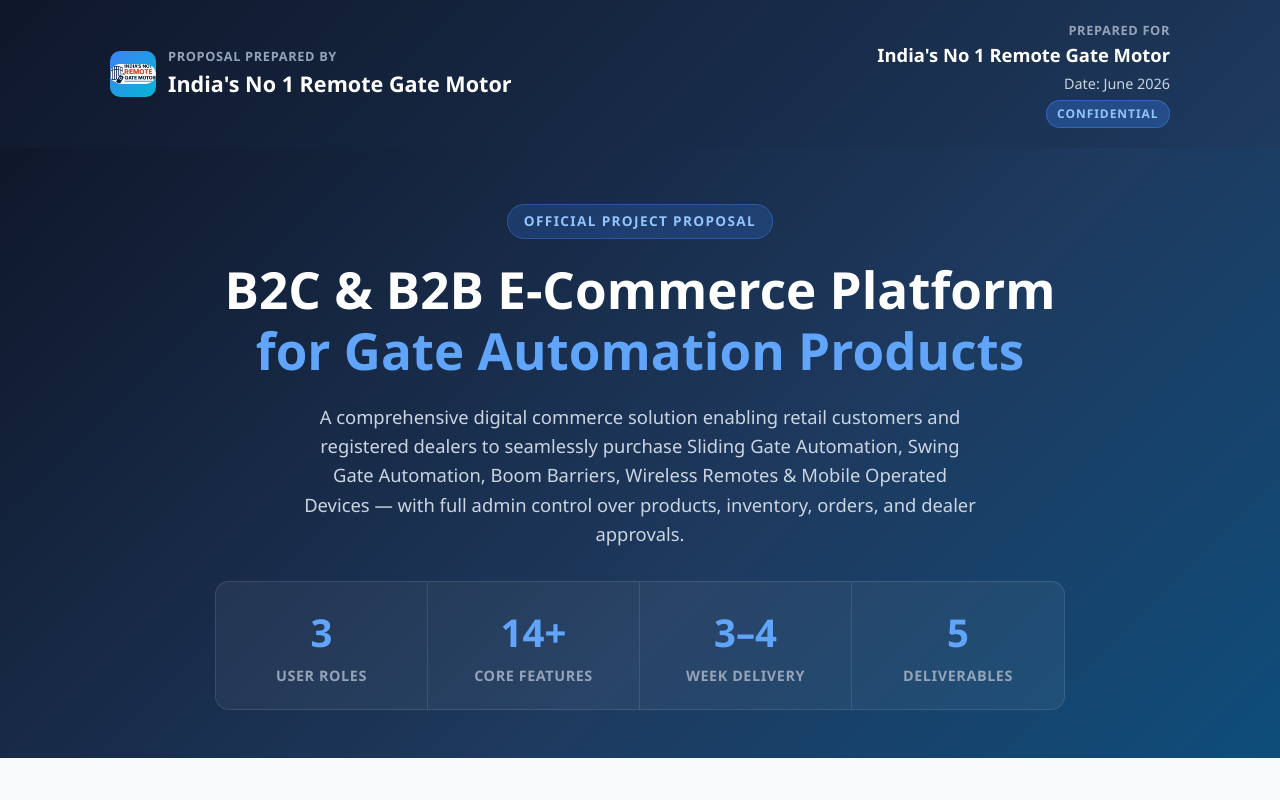
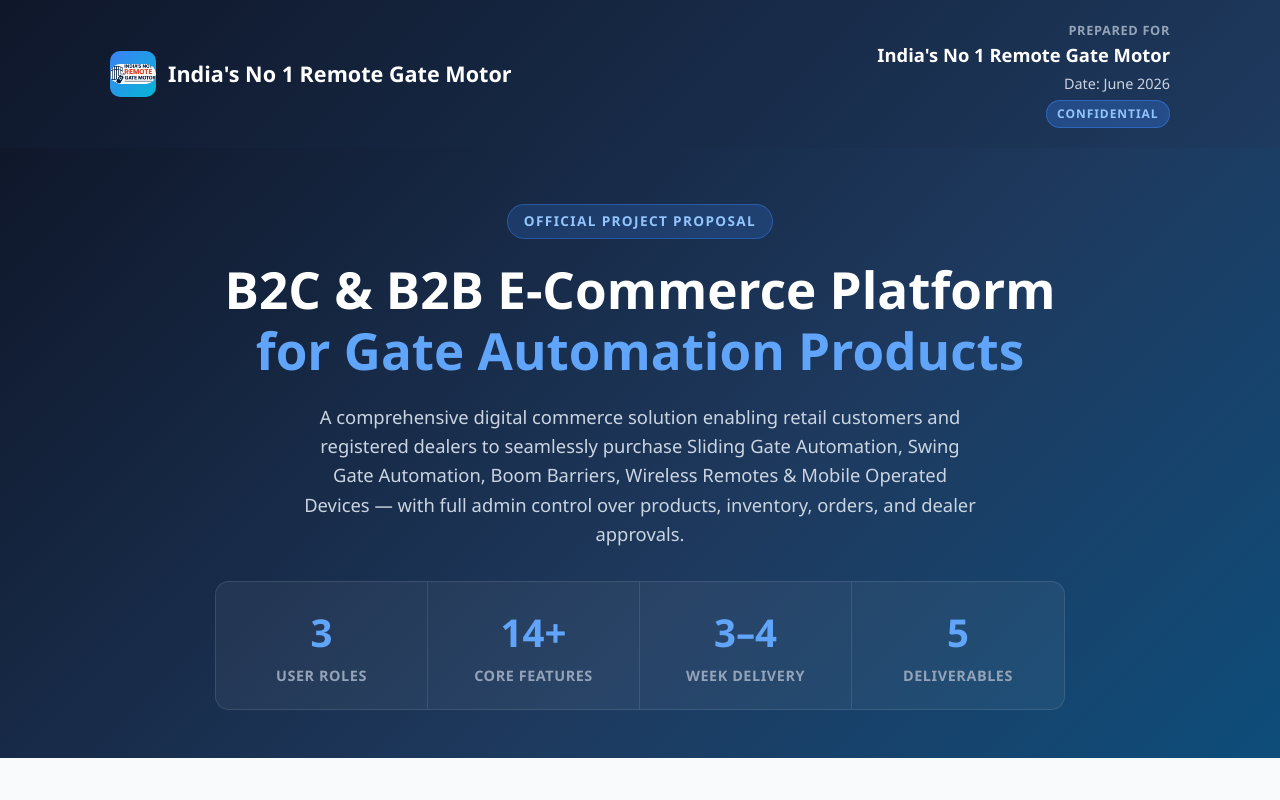
Before and after one commit to Swappy8771/Gate-Motor, a Next.js app: page / in a window 1280 px wide. Shown: the top 800 px of the page. Built offline with nearby package versions, Linux system fonts and the light colour scheme.

Commit message:
Remove "Proposal Prepared By" label from header
The label was redundant — "Prepared For" context is already provided
in the header-meta on the right side and repeated in the footer.

```diff
--- a/app/page.tsx
+++ b/app/page.tsx
@@ -17,7 +17,6 @@ export default function Home() {
               <Image src="/asset/logo.png" alt="India's No 1 Remote Gate Motor Logo" width={46} height={46} style={{ objectFit: "contain", borderRadius: 10 }} />
             </div>
             <div>
-              <p className="brand-from">Proposal Prepared By</p>
               <h1 className="brand-name">India&apos;s No 1 Remote Gate Motor</h1>
             </div>
           </div>
```
